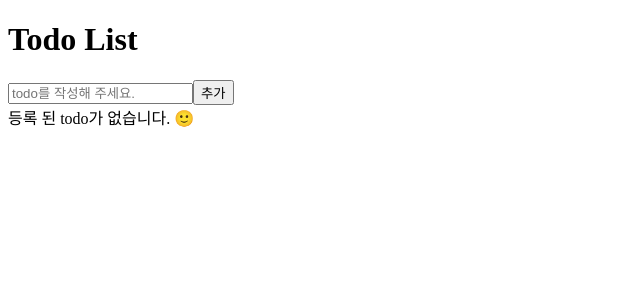
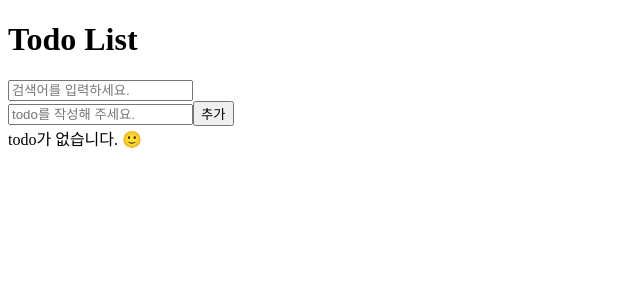
Before and after one commit to bohyemian/vue3-todo, a Vue app: page / in a window 1280 px wide. Shown: the top 300 px of the page, without its empty margins (0-640 px from the left). Built offline with nearby package versions, Linux system fonts and the light colour scheme; the HTML template or start-up script is replaced by a standard one.

Commit message:
deleteTodo 수정 (검색결과에서 삭제 시 index값 매칭 안되는 문제)

```diff
--- a/src/App.vue
+++ b/src/App.vue
@@ -1,19 +1,25 @@
 <template>
   <div class="max-w-[640px] mx-auto px-8">
     <h1 class="pt-10 pb-8 text-4xl font-bold text-neutral-600">Todo List</h1>
+    <input
+      type="text"
+      class="w-full mb-4 p-3 px-4 border border-[#90a8ed] text-bold rounded"
+      placeholder="검색어를 입력하세요."
+      v-model="searchText"
+    />
     <TodoForm @add-todo="addTodo" />
-    <span class="block py-20 text-center" v-if="!todos.length"
-      >등록 된 todo가 없습니다. 🙂</span
+    <span class="block py-20 text-center" v-if="!filterTodos.length"
+      >todo가 없습니다. 🙂</span
     >
     <TodoList
-      :todos="todos"
+      :todos="filterTodos"
       @toggle-todo="toggleTodo"
       @delete-todo="deleteTodo"
     />
   </div>
 </template>
 <script>
-import { ref } from "vue";
+import { ref, computed } from "vue";
 import TodoForm from "./components/TodoForm";
 import TodoList from "./components/TodoList";
 
@@ -24,6 +30,17 @@ export default {
   },
   setup() {
     const todos = ref([]);
+    const searchText = ref("");
+
+    const filterTodos = computed(() => {
+      if (searchText.value) {
+        return todos.value.filter((todo) => {
+          return todo.subject.includes(searchText.value);
+        });
+      }
+
+      return todos.value;
+    });
 
     const addTodo = (todo) => {
       todos.value.push(todo);
@@ -34,15 +51,21 @@ export default {
       console.log(todos.value[index].completed);
     };
 
-    const deleteTodo = (index) => {
-      todos.value.splice(index, 1);
+    const deleteTodo = (todoId) => {
+      todos.value.forEach((todo, index) => {
+        if (todoId === todo.id) {
+          todos.value.splice(index, 1);
+        }
+      });
     };
 
     return {
       todos,
+      searchText,
       addTodo,
       toggleTodo,
       deleteTodo,
+      filterTodos,
     };
   },
 };
--- a/src/components/TodoForm.vue
+++ b/src/components/TodoForm.vue
@@ -17,7 +17,6 @@
     <span v-show="hasError" class="absolute py-2 text-xs text-red-600"
       >❌ todo를 입력해 주세요.</span
     >
-    {{ todo }}
   </div>
 </template>
 
@@ -25,7 +24,8 @@
 import { ref } from "vue";
 
 export default {
-  setup(props, context) {
+  emits: ["add-todo"],
+  setup(props, { emit }) {
     const todo = ref("");
     const hasError = ref(false);
 
@@ -38,7 +38,7 @@ export default {
       if (todo.value === "") {
         hasError.value = true;
       } else {
-        context.emit("add-todo", {
+        emit("add-todo", {
           id: Date.now(),
           subject: todo.value,
           completed: false,
--- a/src/components/TodoList.vue
+++ b/src/components/TodoList.vue
@@ -19,7 +19,7 @@
       </label>
       <button
         type="button"
-        @click="deleteTodo(index)"
+        @click="deleteTodo(todo.id)"
         class="ml-auto py-2 px-3 bg-violet-500 text-white rounded hover:bg-violet-600 transition"
       >
         삭제
@@ -35,13 +35,14 @@ export default {
       required: true,
     },
   },
-  setup(props, context) {
+  emits: ["toggle-todo", "delete-todo"],
+  setup(props, { emit }) {
     const toggleTodo = (index) => {
-      context.emit("toggle-todo", index);
+      emit("toggle-todo", index);
     };
 
-    const deleteTodo = (index) => {
-      context.emit("delete-todo", index);
+    const deleteTodo = (todoId) => {
+      emit("delete-todo", todoId);
     };
 
     return {
```
